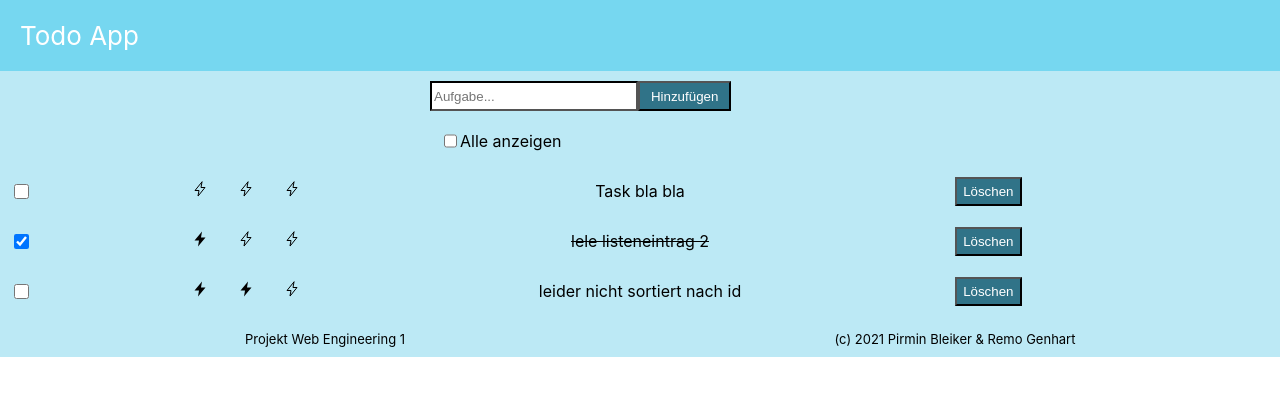
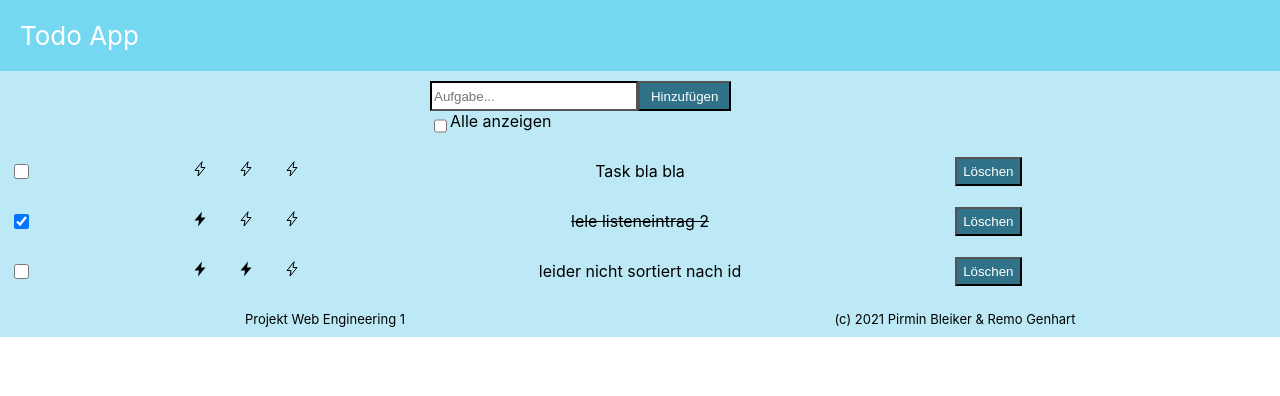
Before and after one commit to pirminbleiker/Web_Engineering_1, a React (Create React App) app: page / in a window 1280 px wide. Shown: the top 396 px of the page. Built offline with nearby package versions, Linux system fonts and the light colour scheme.

Commit message:
bugfix v2

```diff
--- a/src/App.tsx
+++ b/src/App.tsx
@@ -74,7 +74,7 @@ export function App() {
   }
 
   const filterItem = (tasks: Task[], text: string, showAll: boolean) => {
-    const newTask = tasks.filter(t => (t.text.toLowerCase().includes(text) && !t.checked) || showAll)
+    const newTask = tasks.filter(t => (t.text.toLowerCase().includes(text) && !t.checked) || t.text.toLowerCase().includes(text) && showAll)
     setFilteredTask(newTask)
   }
 
--- a/src/components/Controlpanel.css
+++ b/src/components/Controlpanel.css
@@ -15,6 +15,6 @@
 
 .grid_show-all{
   grid-area: show-all;
-  padding: 10px;
   display: flex;
+  justify-content: left;
 }
```
